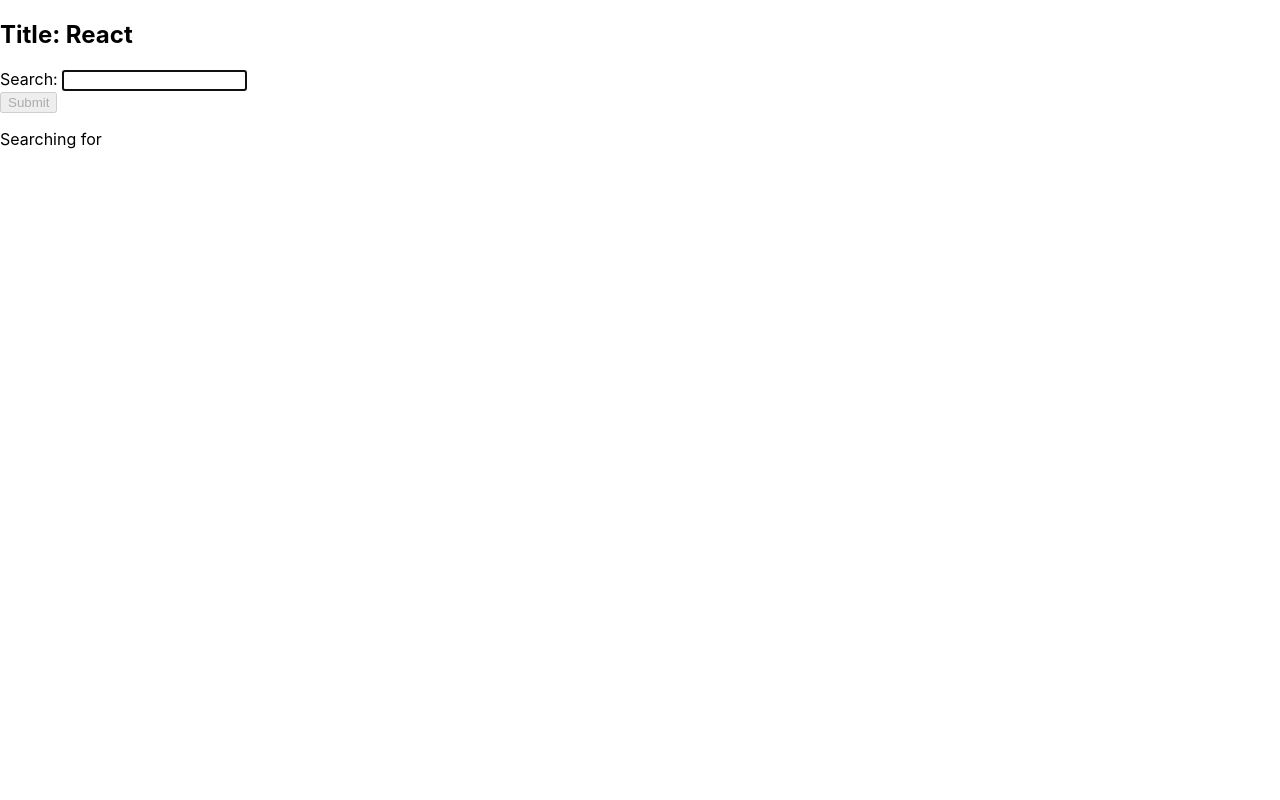
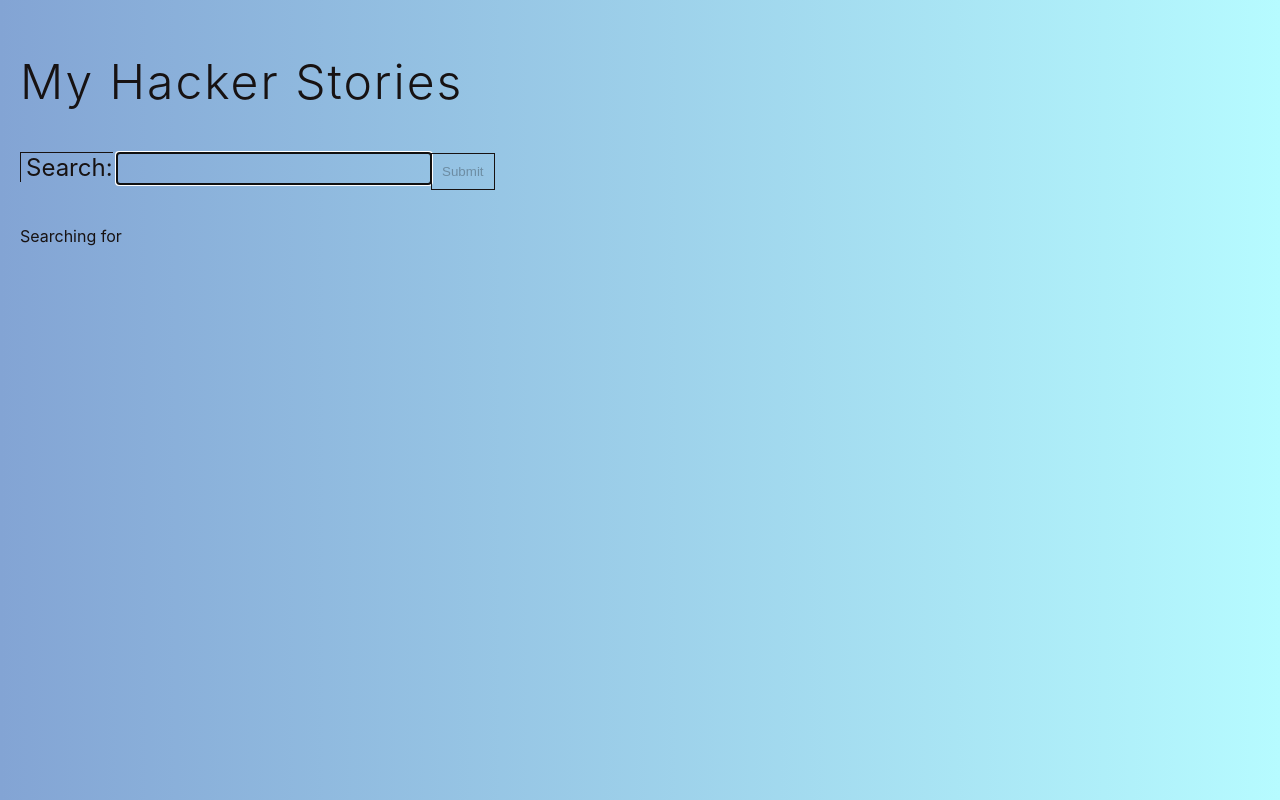
Before and after one commit to tohsaki/The-Road-to-React, a React (Create React App) app in the folder hacker-stories/: page / in a window 1280 px wide. Shown: the top 800 px of the page. Built offline with nearby package versions, Linux system fonts and the light colour scheme.

Commit message:
CSS in React

```diff
--- a/hacker-stories/src/App.css
+++ b/hacker-stories/src/App.css
@@ -28,6 +28,46 @@
   color: #61dafb;
 }
 
+.container { height: 100vw; padding: 20px;
+background: #83a4d4; /* fallback for old browsers */ background: linear-gradient(to left, #b6fbff, #83a4d4);
+color: #171212; }
+.headline-primary { font-size: 48px; font-weight: 300; letter-spacing: 2px;
+}
+
+.item {
+display: flex; align-items: center; padding-bottom: 5px;
+}
+
+.item > span {
+padding: 0 5px; white-space: nowrap; overflow: hidden; white-space: nowrap; text-overflow: ellipsis;
+}
+
+.item > span > a { color: inherit;
+}
+
+.button {
+background: transparent; border: 1px solid #171212; padding: 5px;
+cursor: pointer;
+transition: all 0.1s ease-in; }
+.button:hover { background: #ccb6b6; color: #ffffff;
+}
+.button_small { padding: 5px;
+}
+.button_large { padding: 10px;
+}
+
+.search-form {
+padding: 10px 0 20px 0; display: flex; align-items: baseline;
+}
+.label {
+border-top: 1px solid #171212; border-left: 1px solid #171212; padding-left: 5px;
+font-size: 24px;
+}
+.input {
+border: none;
+border-bottom: 1px solid #171212; background-color: transparent;
+font-size: 24px; }
+
 @keyframes App-logo-spin {
   from {
     transform: rotate(0deg);
--- a/hacker-stories/src/App.js
+++ b/hacker-stories/src/App.js
@@ -86,9 +86,9 @@
   };
 
   return (
-    <div className="App">
-      <h2>{getTitle("React")}</h2>
-      <Search
+    <div className="container">
+      <h1 className="headline-primary">My Hacker Stories</h1>
+        <Search
         search={searchTerm}
         onSearch={handleSearchInput}
         onSubmit={handleSearchSubmit}
--- a/hacker-stories/src/components/InputWithLabel.js
+++ b/hacker-stories/src/components/InputWithLabel.js
@@ -20,7 +20,7 @@
 
   return (
     <div>
-      <label htmlFor={id}>{children}</label>
+      <label htmlFor={id} className="label">{children}</label>
       &nbsp;
       <input
         ref={inputRef}
@@ -28,6 +28,7 @@
         type={type}
         value={value}
         onChange={onInputChange}
+        className="input"
       />
     </div>
   );
--- a/hacker-stories/src/components/Item.js
+++ b/hacker-stories/src/components/Item.js
@@ -1,16 +1,17 @@
 import React from "react";
+import '../App.css'
 
 function Item({ item, onRemoveItem }) {
   return (
-    <li>
-      <span>
+    <li className="item">
+      <span style={{width: '40%'}}>
         <a href={item.url}>{item.title}</a>
       </span>
-      <span> {item.author}</span>
-      <span> {item.num_comments} comment(s)</span>
-      <span> {item.points} point(s)</span>
-      <span>
-        <button type="button" onClick={() => onRemoveItem(item)}>
+      <span style={{width: '30%'}}> {item.author}</span>
+      <span style={{width: '10%'}}> {item.num_comments} comment(s)</span>
+      <span style={{width: '10%'}}> {item.points} point(s)</span>
+      <span style={{width: '10%'}}>
+        <button type="button" onClick={() => onRemoveItem(item)} className="button button_large">
           Dismiss
         </button>
       </span>
--- a/hacker-stories/src/components/Search.js
+++ b/hacker-stories/src/components/Search.js
@@ -14,7 +14,7 @@
 
   return (
     <div>
-      <form onSubmit={handleSearchSubmit}>
+      <form onSubmit={handleSearchSubmit} className="search-form">
         <InputWithLabel
           id="search"
           value={searchTerm}
@@ -23,7 +23,7 @@
         >
           Search:
         </InputWithLabel>
-        <button type="submit" disabled={!searchTerm}>
+        <button type="submit" disabled={!searchTerm} className="button button_large">
           Submit
         </button>
       </form>
```
